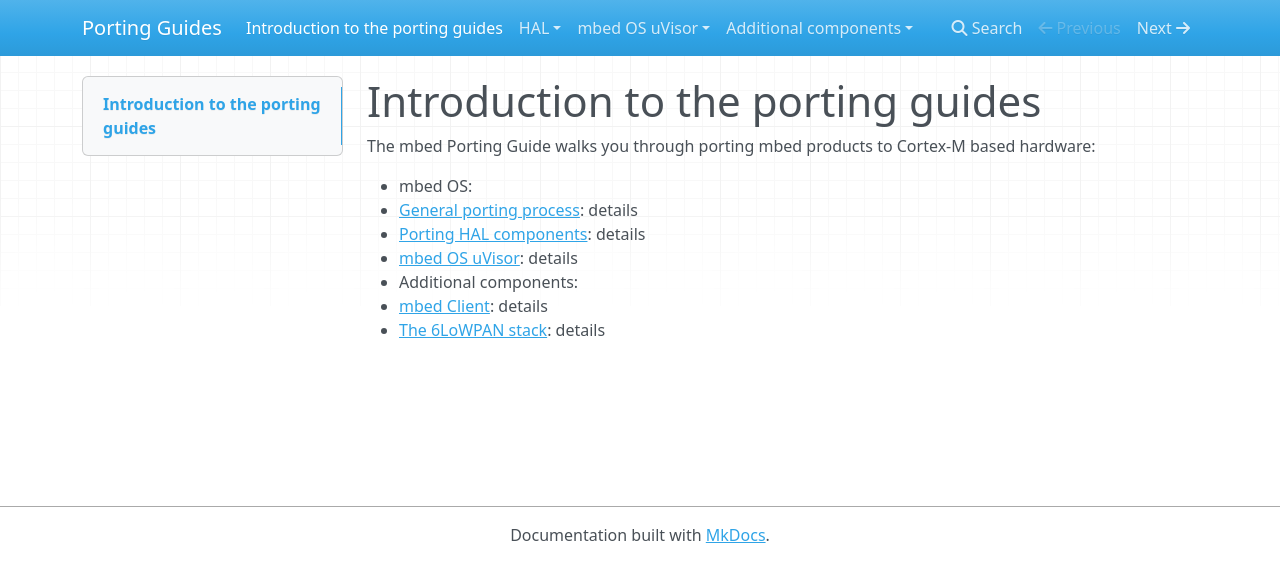
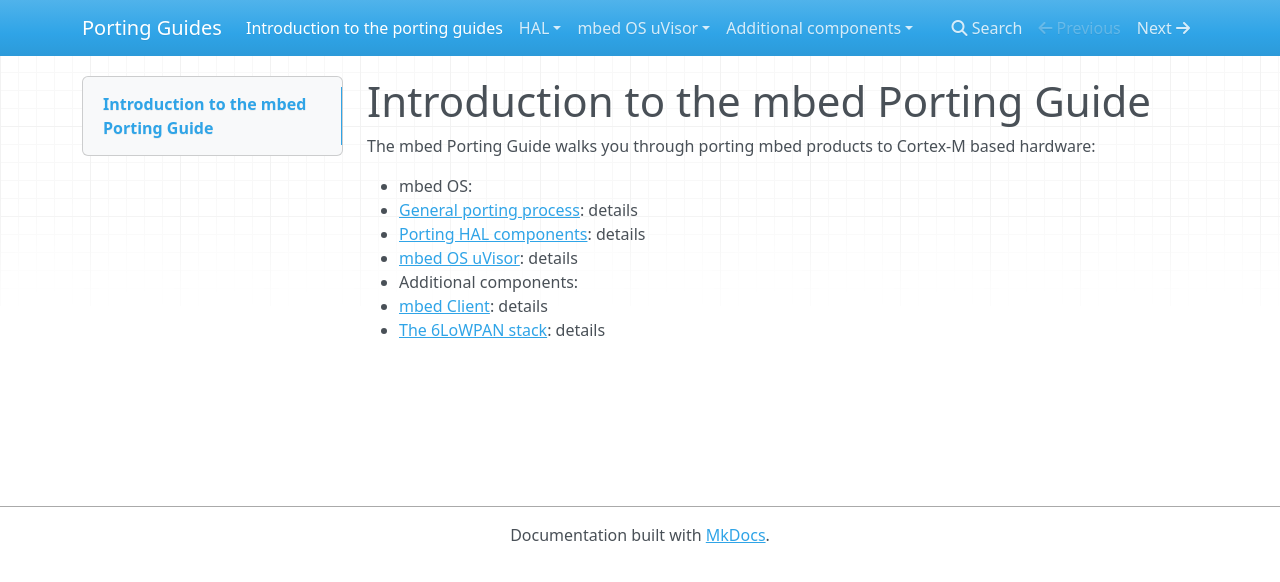
Before and after one commit to pan-/Porting_Guide, an MkDocs documentation site: the page built from Docs/index.md, in a window 1280 px wide. Shown: the top 582 px of the page. Built offline with MkDocs 1.6.1, drawn with Linux system fonts in a browser that asks for light colours; nearby versions of some CDN libraries; old or Windows-style settings are respelled for this version of MkDocs.

Commit message:
New title

```diff
--- a/Docs/index.md
+++ b/Docs/index.md
@@ -1,4 +1,4 @@
-# Introduction to the porting guides
+# Introduction to the mbed Porting Guide
 
 The mbed Porting Guide walks you through porting mbed products to Cortex-M based hardware:
 
```
